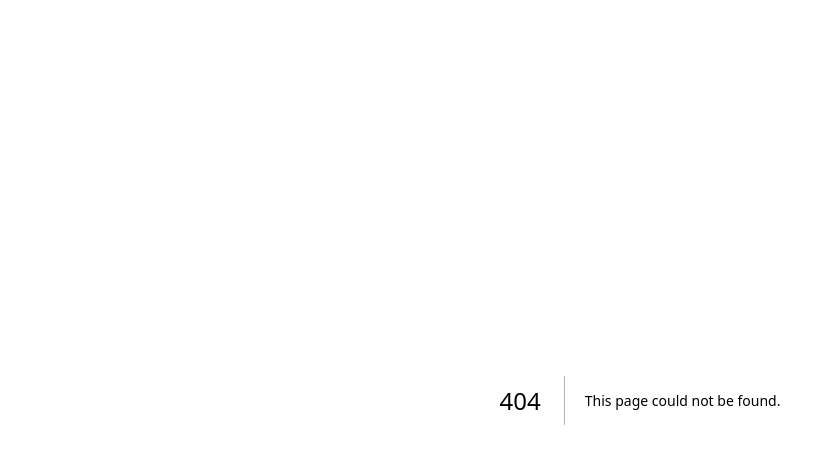
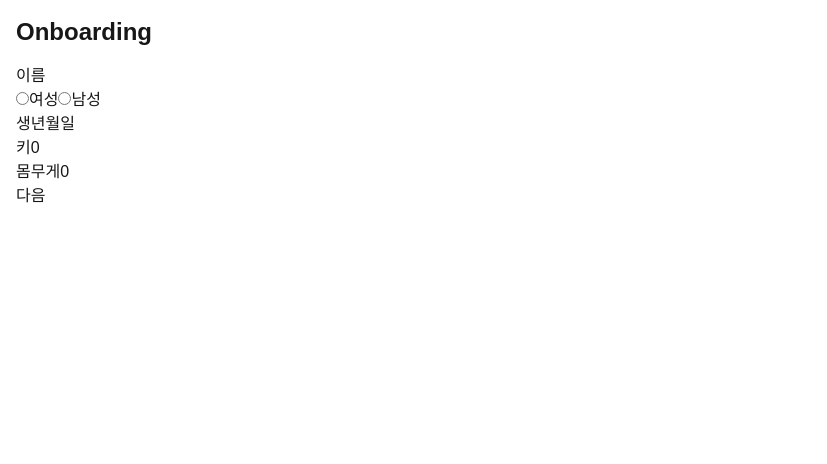
Before and after one commit to Full-Vibe-Project/BabSim_FE, a Next.js app: page /onboarding in a window 1280 px wide. Before the commit this address had no page. Shown: the top 464 px of the page, without its empty margins (0-827 px from the left). Built offline with nearby package versions, Linux system fonts and the light colour scheme.

Commit message:
feat: add BasicInfoForm test code, component

```diff
--- a/gemini/command.md
+++ b/gemini/command.md
@@ -3,11 +3,21 @@
 
 저는 지금부터 사용자 온보딩 단계를 개발할 예정입니다. 이번에는 그 중 첫 번째 단계인 '기본 프로필' 입력 폼을 TDD 방식으로 개발합니다. 개발 순서는 반드시 [단위 테스트 → 단위 로직 구현 → 통합 테스트 → 컴포넌트 구현] 순서를 따라야 합니다.
 
-1단계: 단위(유닛) 테스트 코드 작성
-테스트 문서는 gemini/test/test-format.md에 작성되어 있습니다. 이 테스트 문서를 기반으로, 입력값의 유효성을 검사하는 순수 함수들의 동작을 검증하기 위한 단위 테스트 코드를 작성해주세요.
+### 3단계: 통합 테스트 코드 작성
+이제, 여러 UI 요소와 로직이 조립된 BasicInfoForm 컴포넌트 전체가 사용자의 상호작용에 올바르게 반응하는지 검증하기 위한 통합 테스트 코드를 작성할 예정입니다. 테스트 문서는 gemini/test/test-format.md에 작성되어 있습니다. 이 테스트 문서를 기반으로, 컴포넌트의 동작을 검증하기 위한 단위 테스트 코드를 작성해주세요.
 
-파일 경로: src/shared/lib/validators.test.ts
-테스트 대상: validateName, validateBirthdate, validateHeight, validateWeight 함수
+파일 경로: src/features/onboarding/ui/BasicInfoForm.test.tsx
+테스트 대상: BasicInfoForm 컴포넌트
+
+### 4단계: 컴포넌트 구현
+위에서 작성한 3단계의 모든 테스트를 통과하는 BasicInfoForm 컴포넌트의 실제 구현 코드를 작성해주세요.
+파일 경로: src/features/onboarding/ui/BasicInfoForm.tsx
+컴포넌트의 스타일은 gemini/basic_info.png 사진을 참고해주세요.
+
+요구사항:
+- react-hook-form을 사용하여 폼 상태를 관리합니다.
+- 2단계에서 만든 Validator 함수들을 사용하여 각 필드의 유효성을 검증합니다.
+- UI는 shadcn-ui의 Input, Button, RadioGroup 등의 컴포넌트를 활용하여 구성합니다.
 
 <!-- 일일 명령 종료 -->
 
--- a/gemini/test/test-format.md
+++ b/gemini/test/test-format.md
@@ -1,58 +1,67 @@
+### **통합 테스트 문서: 기본 프로필 폼 (`BasicInfoForm`)**
+
 ### **1. 사용자 스토리 (User Story)**
 
-- **As a**: `ProfileStepForm` 컴포넌트 개발자
-- **I want to**: 이름, 생년월일, 키, 몸무게의 유효성을 검증하고, 그 결과를 `{ isSuccess, msg }` 형태의 **명확한 객체로 반환**하는 순수 함수들을 사용하고 싶습니다
-- **So that**: 함수의 반환 값을 명시적으로 확인(`result.isSuccess`)하고, 실패 시 에러 메시지를 쉽게 사용할 수 있도록 하여, 예측 가능하고 안정적인 코드를 작성할 수 있습니다
+- **As a**: 신규 사용자
+- **I want to**: 나의 기본 프로필 정보를 입력하고, 내 입력에 따라 폼이 즉각적으로 반응하는 것을 확인하고 싶습니다
+- **So that**: 쉽고 명확하게 다음 단계로 진행할 수 있습니다
 
 ### **2. 인수 조건 (Acceptance Criteria)**
 
-- **함수 반환 값 규칙**: 모든 Validator 함수는 아래 형태의 객체를 반환한다.
-    - **성공 시**: `{ isSuccess: true, msg: null }`
-    - **실패 시**: `{ isSuccess: false, msg: "실패 이유에 대한 에러 메시지" }`
-- **`validateName` 함수**
-    - `AC-1`: 유효한 이름은 `{ isSuccess: true, msg: null }`을 반환해야 한다.
-    - `AC-2`: 빈 문자열은 `{ isSuccess: false, msg: "이름은 필수 입력 항목입니다." }`를 반환해야 한다.
-    - `AC-3`: 30자를 초과하면 `{ isSuccess: false, msg: "이름은 30자 이하로 입력해주세요." }`를 반환해야 한다.
-    - `AC-4`: 특수문자/숫자가 포함되면 `{ isSuccess: false, msg: "이름에는 특수문자나 숫자를 포함할 수 없습니다." }`를 반환해야 한다.
-- **`validateBirthdate` 함수**
-    - `AC-5`: 유효한 과거 날짜(`YYYY-MM-DD`)는 `{ isSuccess: true, msg: null }`을 반환해야 한다.
-    - `AC-6`: 미래 날짜는 `{ isSuccess: false, msg: "생년월일은 오늘보다 미래일 수 없습니다." }`를 반환해야 한다.
-    - `AC-7`: 존재하지 않는 날짜(예: `2025-02-30`)는 `{ isSuccess: false, msg: "유효하지 않은 날짜 형식입니다." }`를 반환해야 한다.
-- **`validateHeight` 함수**
-    - `AC-8`: 유효한 키(1~1000)는 `{ isSuccess: true, msg: null }`을 반환해야 한다.
-    - `AC-9`: 1000을 초과하면 `{ isSuccess: false, msg: "키는 1000cm 이하로 입력해주세요." }`를 반환해야 한다.
-    - `AC-10`: 0, 음수, 정수가 아니면 `{ isSuccess: false, msg: "유효한 키를 입력해주세요." }`를 반환해야 한다.
-- **`validateWeight` 함수**
-    - `AC-11`: 유효한 몸무게(1~1000, 소수점 한 자리 허용)는 `{ isSuccess: true, msg: null }`을 반환해야 한다.
-    - `AC-12`: 1000을 초과하면 `{ isSuccess: false, msg: "몸무게는 1000kg 이하로 입력해주세요." }`를 반환해야 한다.
-    - `AC-13`: 0 또는 음수이면 `{ isSuccess: false, msg: "유효한 몸무게를 입력해주세요." }`를 반환해야 한다.
+> 사용자 스토리를 성공으로 판단하기 위한 비즈니스 규칙입니다. 통합 테스트에서는 컴포넌트의 UI 동작과 상태 변화를 검증합니다.
+>
+- **AC-1**: 폼이 처음 렌더링될 때, 모든 입력창과 비활성화된 '다음' 버튼이 표시되어야 한다.
+- **AC-2**: 성별 버튼('여성', '남성') 중 하나를 선택하면, 이전에 선택된 버튼은 자동으로 선택 해제되어야 한다 (라디오 버튼처럼 동작).
+- **AC-3**: 생년월일 입력창에 숫자만 입력해도 `YYYY-MM-DD` 형식으로 자동 변환되어 표시되어야 한다.
+- **AC-4**: 모든 필수 필드가 유효하게 입력되기 전까지 '다음' 버튼은 비활성화 상태여야 한다.
+- **AC-5**: 모든 필수 필드가 유효하게 입력되면 '다음' 버튼이 활성화되어야 한다.
+- **AC-6**: 유효하지 않은 값(예: 30자 초과 이름)을 입력하면, 해당 입력창 아래에 적절한 에러 메시지가 표시되어야 한다.
 
 ### **3. 테스트 케이스 (Test Cases)**
 
-### **[단위 테스트] `validateName` 함수**
+> 인수 조건을 검증하기 위한 구체적인 테스트 시나리오입니다. (Vitest + React Testing Library 코드의 설계도)
+>
 
-- `it('should return a success object for a valid name')`
-- `it('should return a "required" error object for an empty name')`
-- `it('should return a "maxLength" error object for a name longer than 30 characters')`
-- `it('should return an "invalidChars" error object for a name with special characters')`
+### **[통합 테스트] `ProfileStepForm` 컴포넌트**
 
-### **[단위 테스트] `validateBirthdate` 함수**
+- **`describe`: 초기 렌더링 (Initial Rendering)**
+    - **`// (AC-1) Verifies the initial state of the form`**
+        - `it('should render all input fields and a disabled "Next" button')`
 
-- `it('should return a success object for a valid date in the past')`
-- `it('should return a "futureDate" error object for a date in the future')`
-- `it('should return an "invalidFormat" error object for a non-existent date like "2025-02-30"')`
-- `it('should return an "invalidFormat" error object for a non-date string')`
+            (모든 입력 필드와 비활성화된 '다음' 버튼을 렌더링해야 한다)
 
-### **[단위 테스트] `validateHeight` 함수**
+- **`describe`: 성별 선택 로직 (Gender Selection Logic)**
+    - **`// (AC-2) Verifies radio-button-like behavior`**
+        - `it('should select "Female" and deselect "Male" when the "Female" button is clicked')`
 
-- `it('should return a success object for a valid height')`
-- `it('should return a "maxValue" error object for a height greater than 1000')`
-- `it('should return an "invalid" error object for zero or a negative height')`
-- `it('should return an "invalid" error object for a non-integer height')`
+            ('여성' 버튼 클릭 시 '여성'을 선택하고 '남성'은 선택 해제해야 한다)
 
-### **[단위 테스트] `validateWeight` 함수**
+        - `it('should select "Male" and deselect "Female" when the "Male" button is clicked after "Female" was selected')`
 
-- `it('should return a success object for a valid weight including one decimal place')`
-- `it('should return a "maxValue" error object for a weight greater than 1000')`
-- `it('should return an "invalid" error object for zero or a negative weight')`
-- `it('should return an "invalid" error object for a weight with more than one decimal place')`
+            ('여성' 선택 후 '남성' 버튼 클릭 시 '남성'을 선택하고 '여성'은 선택 해제해야 한다)
+
+- **`describe`: 생년월일 자동 포맷팅 (Birthdate Auto-formatting)**
+    - **`// (AC-3) Verifies input masking for birthdate`**
+        - `it('should automatically format numeric input like "20240919" into "2024-09-19"')`
+
+            ("20240919"와 같은 숫자 입력을 "2024-09-19"로 자동 변환해야 한다)
+
+- **`describe`: '다음' 버튼 활성화 로직 (Next Button Activation Logic)**
+    - **`// (AC-4, AC-5) Verifies the overall form validity and button state`**
+        - `it('should keep the "Next" button disabled if not all required fields are validly filled')`
+
+            (필수 필드가 모두 유효하게 채워지지 않으면 '다음' 버튼은 비활성화 상태를 유지해야 한다)
+
+        - `it('should enable the "Next" button only when all required fields are validly filled')`
+
+            (모든 필수 필드가 유효하게 채워졌을 때만 '다음' 버튼을 활성화해야 한다)
+
+- **`describe`: 유효성 검사 에러 메시지 표시 (Validation Error Message Display)**
+    - **`// (AC-6) Verifies error feedback based on validation logic`**
+        - `it('should display an error message below the name input if the name exceeds 30 characters')`
+
+            (이름이 30자를 초과하면 이름 입력창 아래에 에러 메시지를 표시해야 한다)
+
+        - `it('should remove the error message when the invalid name is corrected')`
+
+            (유효하지 않은 이름을 수정하면 에러 메시지를 제거해야 한다)
--- a/package.json
+++ b/package.json
@@ -23,6 +23,7 @@
   },
   "homepage": "https://github.com/Full-Vibe-Project/BabSim_FE#readme",
   "dependencies": {
+    "@hookform/resolvers": "^5.2.2",
     "@sentry/nextjs": "10.11.0",
     "@tanstack/react-query": "5.87.4",
     "next": "15.5.3",
--- /dev/null
+++ b/src/app/onboarding/page.tsx
@@ -0,0 +1,10 @@
+import BasicInfoForm from '@/features/onboarding/ui/BasicInfoForm';
+
+export default function OnboardingPage() {
+  return (
+    <div className="p-4">
+      <h1 className="text-2xl font-bold mb-4">Onboarding</h1>
+      <BasicInfoForm />
+    </div>
+  );
+}
--- /dev/null
+++ b/src/features/onboarding/ui/BasicInfoForm.tsx
@@ -0,0 +1,145 @@
+'use client';
+
+import React from 'react';
+import { useForm, Controller } from 'react-hook-form';
+import { zodResolver } from '@hookform/resolvers/zod';
+import { z } from 'zod';
+import { validateName, validateBirthdate, validateHeight, validateWeight } from '@/shared/lib/validators';
+
+const formSchema = z.object({
+  name: z.string().superRefine((val, ctx) => {
+    const result = validateName(val);
+    if (!result.isSuccess) {
+      ctx.addIssue({
+        code: z.ZodIssueCode.custom,
+        message: result.msg || '',
+      });
+    }
+  }),
+  gender: z.enum(['FEMALE', 'MALE'], { errorMap: () => ({ message: '성별을 선택해주세요.' }) }),
+  birthdate: z.string().superRefine((val, ctx) => {
+    const result = validateBirthdate(val);
+    if (!result.isSuccess) {
+      ctx.addIssue({
+        code: z.ZodIssueCode.custom,
+        message: result.msg || '',
+      });
+    }
+  }),
+  height: z.number().superRefine((val, ctx) => {
+    const result = validateHeight(val);
+    if (!result.isSuccess) {
+      ctx.addIssue({
+        code: z.ZodIssueCode.custom,
+        message: result.msg || '',
+      });
+    }
+  }),
+  weight: z.number().superRefine((val, ctx) => {
+    const result = validateWeight(val);
+    if (!result.isSuccess) {
+      ctx.addIssue({
+        code: z.ZodIssueCode.custom,
+        message: result.msg || '',
+      });
+    }
+  }),
+});
+
+type FormData = z.infer<typeof formSchema>;
+
+const BasicInfoForm = () => {
+  const { control, handleSubmit, formState: { errors, isValid }, setValue } = useForm<FormData>({
+    resolver: zodResolver(formSchema),
+    mode: 'onBlur',
+    defaultValues: {
+      name: '',
+      gender: undefined,
+      birthdate: '',
+      height: 0,
+      weight: 0,
+    },
+  });
+
+  const onSubmit = (data: FormData) => {
+    console.log(data);
+  };
+
+  const handleBirthdateChange = (e: React.ChangeEvent<HTMLInputElement>) => {
+    const value = e.target.value.replace(/\D/g, '');
+    let formattedValue = value;
+    if (value.length > 4) {
+      formattedValue = `${value.slice(0, 4)}-${value.slice(4)}`;
+    }
+    if (value.length > 6) {
+      formattedValue = `${value.slice(0, 4)}-${value.slice(4, 6)}-${value.slice(6, 8)}`;
+    }
+    setValue('birthdate', formattedValue, { shouldValidate: true });
+  };
+
+  return (
+    <form onSubmit={handleSubmit(onSubmit)}>
+      <div>
+        <label htmlFor="name">이름</label>
+        <Controller
+          name="name"
+          control={control}
+          render={({ field }) => <input id="name" {...field} />}
+        />
+        {errors.name && <p>{errors.name.message}</p>}
+      </div>
+
+      <div>
+        <Controller
+          name="gender"
+          control={control}
+          render={({ field }) => (
+            <>
+                <input {...field} type="radio" id="female" value="FEMALE" name="gender" />
+                <label htmlFor="female">여성</label>
+                <input {...field} type="radio" id="male" value="MALE" name="gender" />
+                <label htmlFor="male">남성</label>
+            </>
+          )}
+        />
+        {errors.gender && <p>{errors.gender.message}</p>}
+      </div>
+
+      <div>
+        <label htmlFor="birthdate">생년월일</label>
+        <Controller
+          name="birthdate"
+          control={control}
+          render={({ field }) => <input id="birthdate" {...field} onChange={(e) => {
+            handleBirthdateChange(e);
+          }} />}
+        />
+        {errors.birthdate && <p>{errors.birthdate.message}</p>}
+      </div>
+
+      <div>
+        <label htmlFor="height">키</label>
+        <Controller
+          name="height"
+          control={control}
+          render={({ field }) => <input id="height" type="number" {...field} onChange={e => field.onChange(parseInt(e.target.value, 10) || 0)} />}
+        />
+        {errors.height && <p>{errors.height.message}</p>}
+      </div>
+
+      <div>
+        <label htmlFor="weight">몸무게</label>
+        <Controller
+          name="weight"
+          control={control}
+          render={({ field }) => <input id="weight" type="number" {...field} onChange={e => field.onChange(parseFloat(e.target.value) || 0)} />}
+        />
+        {errors.weight && <p>{errors.weight.message}</p>}
+      </div>
+
+      <button type="submit" disabled={!isValid}>다음</button>
+    </form>
+  );
+};
+
+export default BasicInfoForm;
```
Also changed, not shown: 2 other files (tests, documents, lock files or other folders).
